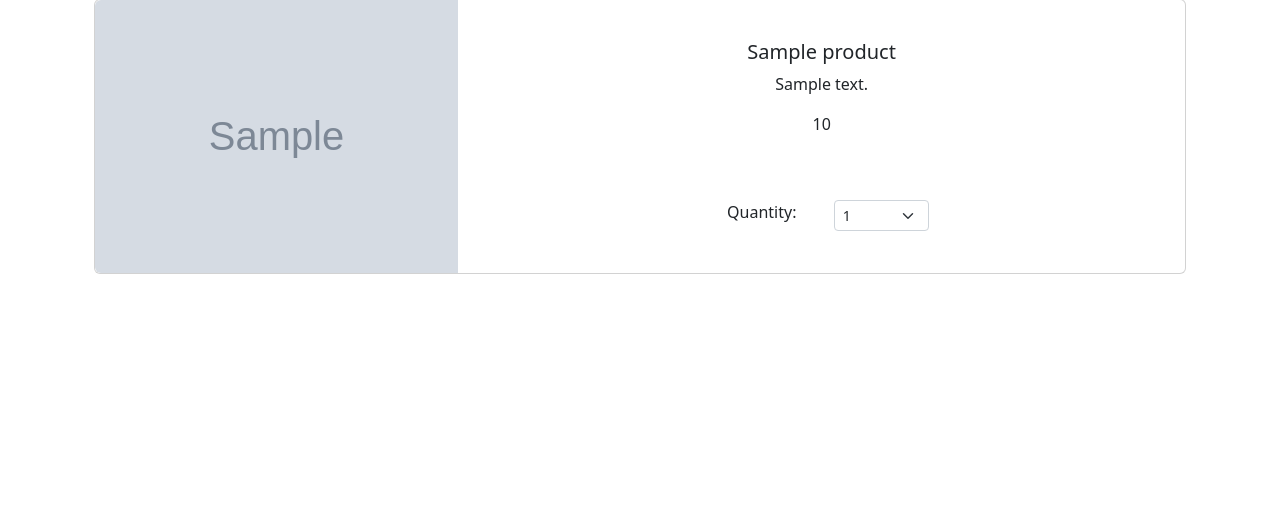
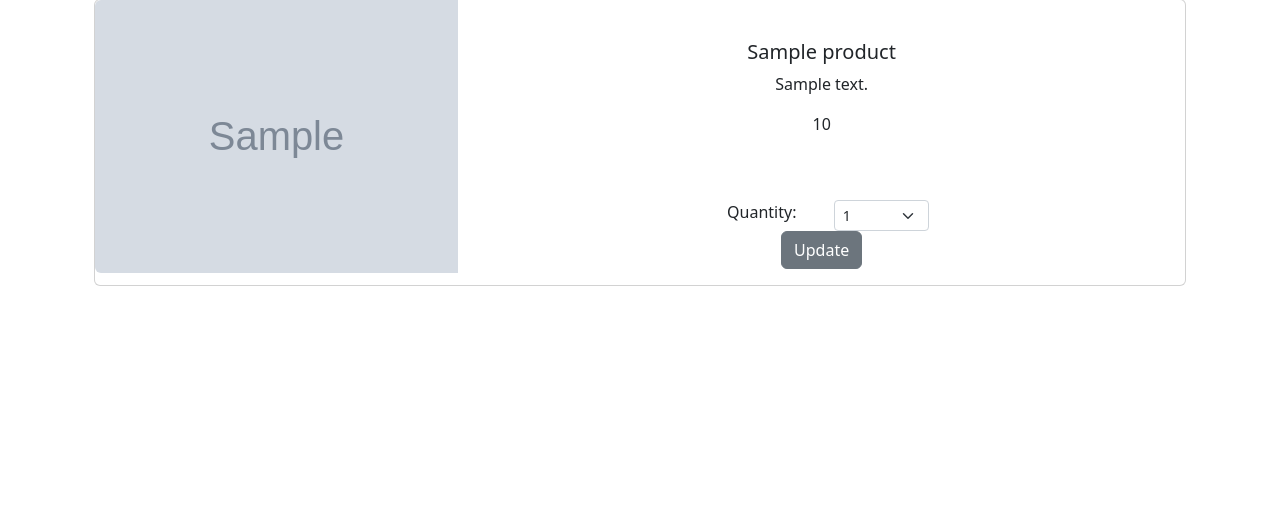
Before and after one commit to Ikayherce/the-finest-cupcake-shop, a Django app: template cart/templates/cart_summary.html in a window 1280 px wide. Shown: the part 402-911 px from the top of the page. Run offline with Django 3.2, Linux system fonts and the light colour scheme; the template is opened without the code that fills it: most values are stand-ins (such as "Sample title", 1, 10 or a date in 2020); grey boxes marked "Sample" are stand-in pictures; some libraries are stand-ins or nearby versions.

Commit message:
add update cart button

```diff
--- a/cart/templates/cart_summary.html
+++ b/cart/templates/cart_summary.html
@@ -68,8 +68,8 @@
                                     </select>
                                     </div>
                                 </div>
-                    <!--<a href ="{% url 'home' %}" class ="btn btn-secondary">Home</a>
-                    <button type="button" value="{{ product.id }}" class="btn btn-secondary" id="add-cart">Add To Cart</button>-->
+                    <!--<a href ="{% url 'home' %}" class ="btn btn-secondary">Home</a>-->
+                    <button type="button" data-index="{{product.id}}" class="btn btn-secondary update-cart">Update</button>
                     </center>
                     </div>
 
```
Also changed, not shown: README.md.
